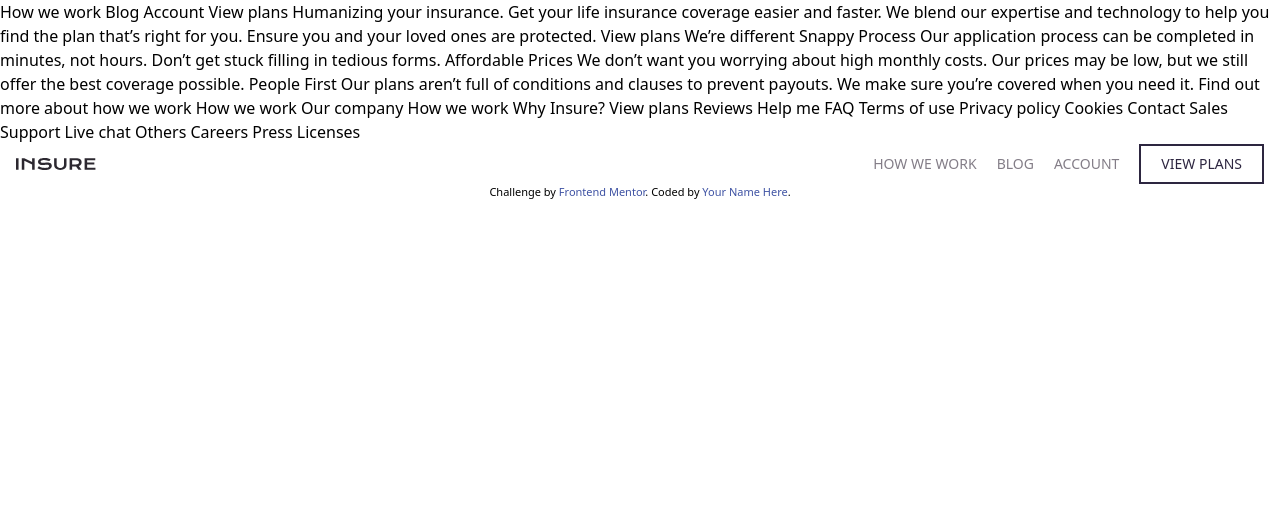
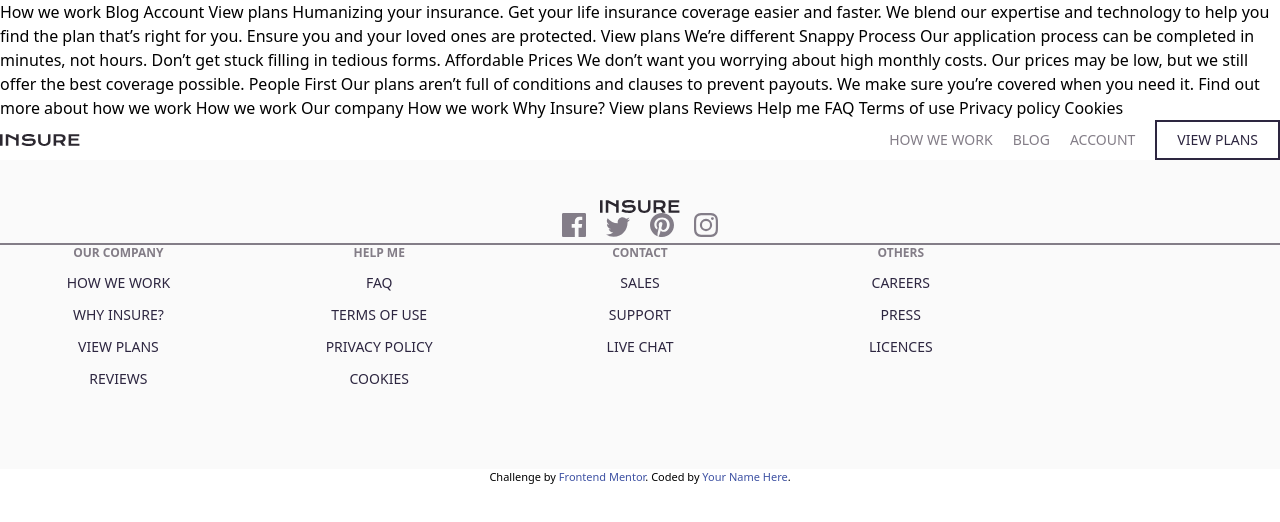
Before and after one commit to Despeerado/Frontend-mentor--Insure-landing-page, a website: page src/index.html in a window 1280 px wide. Drawn offline with Linux system fonts and the light colour scheme.

Commit message:
footer created

```diff
--- a/src/index.html
+++ b/src/index.html
@@ -63,22 +63,11 @@
   Privacy policy
   Cookies
 
-  Contact
-
-  Sales
-  Support
-  Live chat
-
-  Others
-
-  Careers
-  Press
-  Licenses
 
   <!-- header -->
 <div class="container">
 <header class="flex flex-wrap sm:justify-start sm:flex-nowrap z-50 w-full text-sm">
-  <nav class="w-full mx-auto px-4 sm:flex sm:items-center sm:justify-between" aria-label="Global">
+  <nav class="w-full mx-auto sm:flex sm:items-center sm:justify-between" aria-label="Global">
     <div class="flex items-center justify-between">
       <a class="flex-none" href="#">
         <img class="w-20 h-auto" src="../images/logo.svg" alt="Logo">
@@ -122,8 +111,90 @@
   </div>
 
   <!-- footer -->
-  <div class="container">
+<div class="container">
+  <footer class="w-full py-10 mx-auto bg-white">
+    <div class="flex-row">
+      <a class="block" href="#" aria-label="Brand">
+        <img class="w-20 h-auto mx-auto" src="../images/logo.svg" alt="Logo">
+      </a>
+      <div class="flex items-center justify-center">
+        <!-- Social Brands -->
+        <div class="space-x-4">
+          <a class="inline-block" href="#">
+           <img src="/images/icon-facebook.svg" alt="Facebook">
+          </a>
+          <a class="inline-block" href="#">
+            <img src="/images/icon-twitter.svg" alt="Twitter">
+          </a>
+          <a class="inline-block" href="#">
+            <img src="/images/icon-pinterest.svg" alt="Pinterest">
+          </a>
+          <a class="inline-block" href="#">
+            <img src="/images/icon-instagram.svg" alt="Instagram">
+          </a>
+        </div>
+      </div>
+    </div>
+    <!-- footer grid -->
+    <div class="grid md:grid-cols-4 lg:grid-cols-5 gap-6 mb-10 border-t-2 border-gray text-center">
+      <div>
+        <h4 class="text-xs font-semibold text-gray uppercase">Our company</h4>
+        <div class="mt-3 grid space-y-3 text-sm">
+          <p><a class="inline-flex gap-x-2 text-primary hover:text-gray-800 uppercase hover:underline underline-offset-4"
+              href="#">How we work</a></p>
+          <p><a class="inline-flex gap-x-2 text-primary hover:text-gray-800 uppercase hover:underline underline-offset-4"
+              href="#">Why insure?</a></p>
+          <p><a class="inline-flex gap-x-2 text-primary hover:text-gray-800 uppercase hover:underline underline-offset-4"
+              href="#">View plans</a></p>
+          <p><a class="inline-flex gap-x-2 text-primary hover:text-gray-800 uppercase hover:underline underline-offset-4"
+              href="#">Reviews</a></p>
+        </div>
+      </div>
+      <!-- Col -->
+      <div>
+        <h4 class="text-xs font-semibold text-gray uppercase">Help me</h4>
+        <div class="mt-3 grid space-y-3 text-sm">
+          <p><a class="inline-flex gap-x-2 text-primary hover:text-gray-800 uppercase hover:underline underline-offset-4"
+              href="#">FAQ</a></p>
+          <p><a class="inline-flex gap-x-2 text-primary hover:text-gray-800 uppercase hover:underline underline-offset-4"
+              href="#">Terms of use</a></p>
+          <p><a class="inline-flex gap-x-2 text-primary hover:text-gray-800 uppercase hover:underline underline-offset-4"
+              href="#">Privacy policy</a></p>
+          <p><a class="inline-flex gap-x-2 text-primary hover:text-gray-800 uppercase hover:underline underline-offset-4"
+              href="#">Cookies</a></p>
+        </div>
+      </div>
+      <!-- End Col -->
 
+      <div>
+        <h4 class="text-xs font-semibold text-gray uppercase">Contact</h4>
+
+        <div class="mt-3 grid space-y-3 text-sm">
+          <p><a class="inline-flex gap-x-2 text-primary hover:text-gray-800 uppercase hover:underline underline-offset-4"
+              href="#">Sales</a></p>
+          <p><a class="inline-flex gap-x-2 text-primary hover:text-gray-800 uppercase hover:underline underline-offset-4"
+              href="#">Support</a></p>
+          <p><a class="inline-flex gap-x-2 text-primary hover:text-gray-800 uppercase hover:underline underline-offset-4"
+              href="#">Live chat</a></p>
+        </div>
+      </div>
+
+      <div>
+        <h4 class="text-xs font-semibold text-gray uppercase ">Others</h4>
+
+        <div class="mt-3 grid space-y-3 text-sm">
+          <p><a class="inline-flex gap-x-2 text-primary hover:text-gray-800 uppercase hover:underline underline-offset-4"
+              href="#">Careers</a></p>
+          <p><a class="inline-flex gap-x-2 text-primary hover:text-gray-800 uppercase hover:underline underline-offset-4"
+              href="#">Press</a></p>
+          <p><a class="inline-flex gap-x-2 text-primary hover:text-gray-800 uppercase hover:underline underline-offset-4"
+              href="#">Licences</a></p>
+        </div>
+      </div>
+      <!-- End Col -->
+    </div>
+    <!-- End Grid -->
+  </footer>
   </div>
   <div class="attribution">
     Challenge by <a href="https://www.frontendmentor.io?ref=challenge" target="_blank">Frontend Mentor</a>.
```
Also changed, not shown: dist/output.css.
